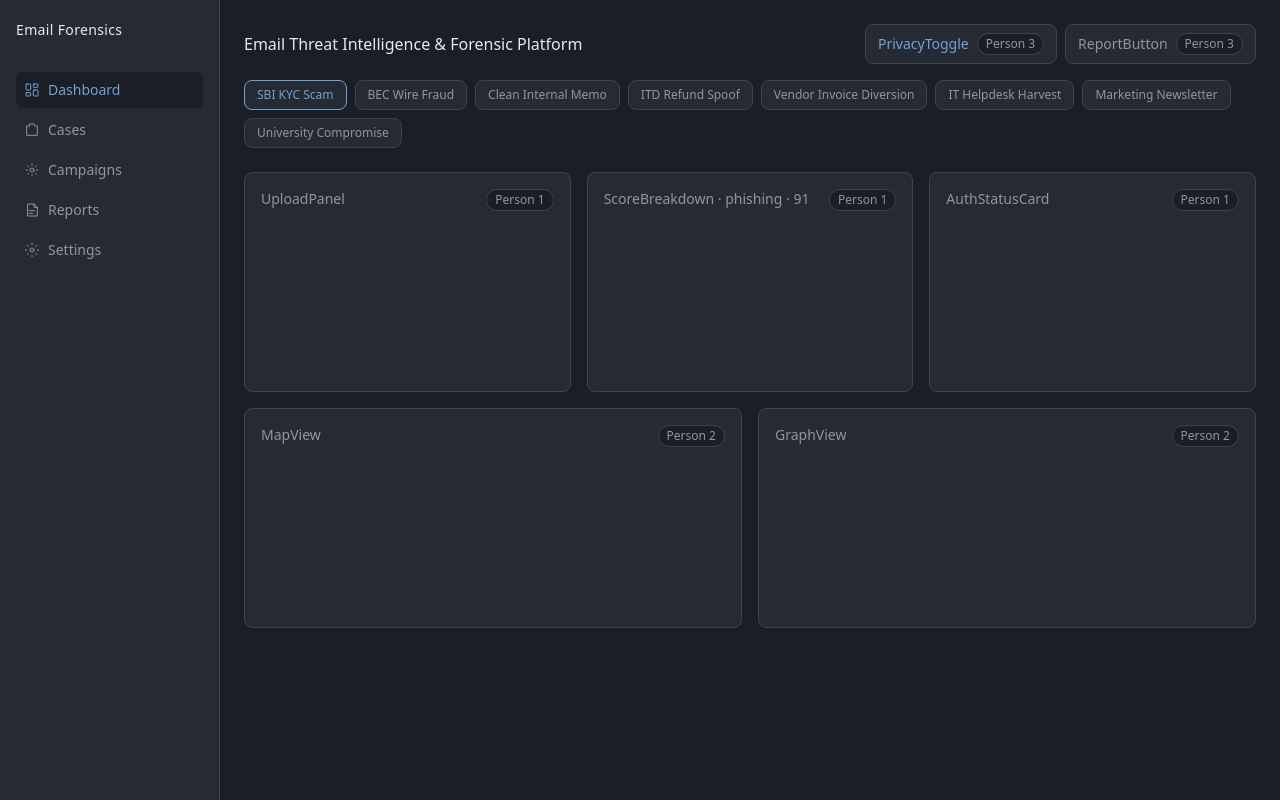
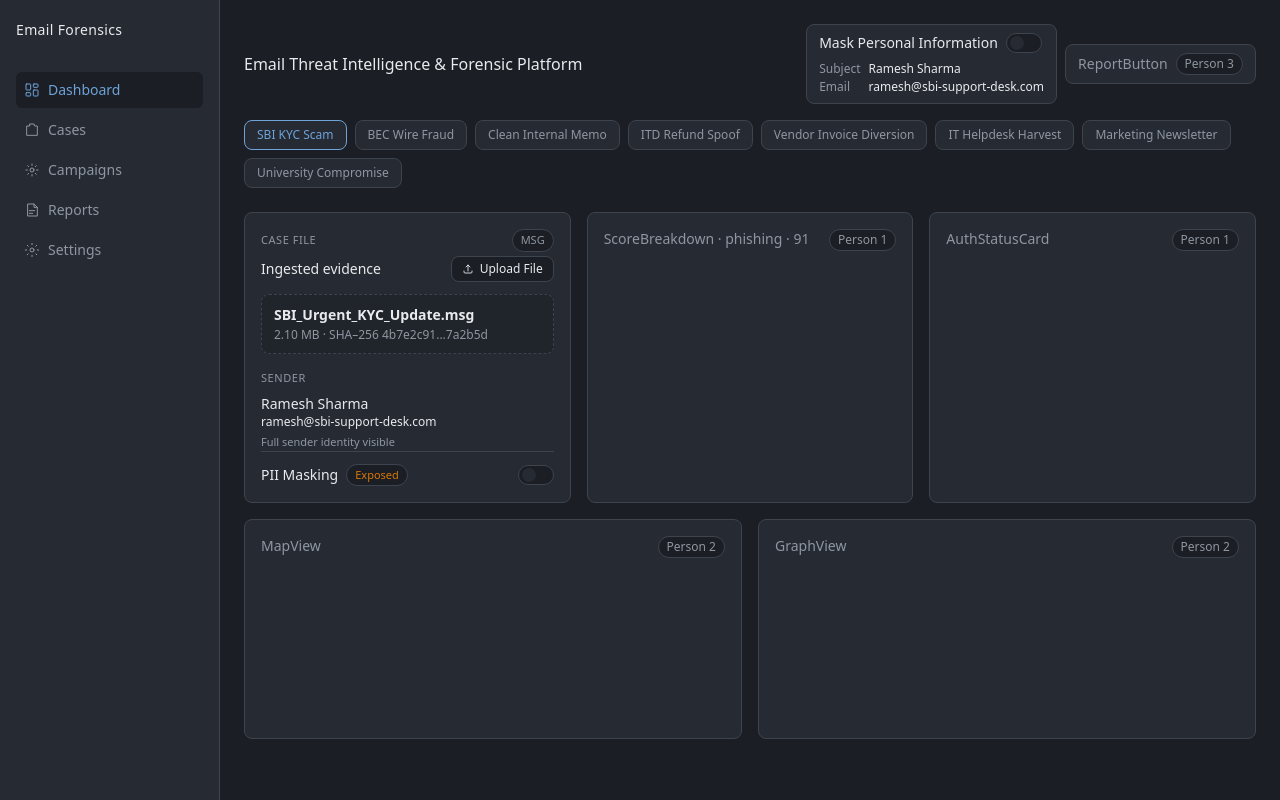
Before and after one commit to Axitya-767/Email_Threat_Detection, a Next.js app in the folder frontend/: page / in a window 1280 px wide. Built offline with nearby package versions, Linux system fonts and the light colour scheme.

Commit message:
feat(frontend): add UploadPanel component with integrated PII masking and PIN verification

```diff
--- a/frontend/app/page.js
+++ b/frontend/app/page.js
@@ -66,7 +66,7 @@ export default function Home() {
       </header>
 
       <div className="mb-4 grid grid-cols-1 gap-4 md:grid-cols-3">
-        <UploadPanel data={data} masked={masked} />
+        <UploadPanel data={data} masked={masked} setMasked={setMasked} />
         <ScoreBreakdown data={data} masked={masked} />
         <AuthStatusCard data={data} masked={masked} />
       </div>
--- a/frontend/components/PrivacyToggle.js
+++ b/frontend/components/PrivacyToggle.js
@@ -1,10 +1,69 @@
+function subjectFrom(data) {
+  return data?.metadata?.documentSubject || data?.sender?.name || "—";
+}
+
+function emailFrom(data) {
+  return data?.metadata?.email || data?.sender?.email || "—";
+}
+
+function redactName(name) {
+  if (!name || name === "—") return "*** ***";
+  return name
+    .trim()
+    .split(/\s+/)
+    .map(() => "***")
+    .join(" ");
+}
+
+function redactEmail(email) {
+  if (!email || email === "—" || !email.includes("@")) return "***@***.***";
+  const [local, domain] = email.split("@");
+  const tld = domain.includes(".") ? domain.slice(domain.lastIndexOf(".")) : ".***";
+  return `${"*".repeat(Math.max(local.length, 3))}@${"*".repeat(Math.max(domain.length - tld.length, 3))}${tld}`;
+}
+
 export default function PrivacyToggle({ data, masked, setMasked }) {
+  const maskingAvailable = data?.masked_view_available !== false;
+  const name = subjectFrom(data);
+  const email = emailFrom(data);
+
   return (
-    <div className="inline-flex items-center gap-2 rounded-lg border border-edge bg-surface px-3 py-2">
-      <span className="text-sm text-accent">PrivacyToggle</span>
-      <span className="rounded-full border border-edge bg-canvas px-2 py-0.5 text-xs text-dim">
-        Person 3
-      </span>
+    <div className="inline-flex min-w-0 max-w-full flex-col gap-2 rounded-lg border border-edge bg-surface px-3 py-2">
+      <button
+        type="button"
+        role="switch"
+        aria-checked={masked}
+        aria-label="Mask Personal Information"
+        disabled={!maskingAvailable}
+        onClick={() => setMasked(!masked)}
+        className={`inline-flex items-center gap-2 disabled:cursor-not-allowed disabled:opacity-50 ${
+          maskingAvailable ? "cursor-pointer" : ""
+        }`}
+      >
+        <span className="text-sm text-ink">Mask Personal Information</span>
+        <span
+          className={`relative inline-flex h-5 w-9 shrink-0 items-center rounded-full border ${
+            masked ? "border-accent bg-accent" : "border-edge bg-canvas"
+          }`}
+        >
+          <span
+            className={`inline-block h-3.5 w-3.5 rounded-full bg-surface transition-transform ${
+              masked ? "translate-x-[18px]" : "translate-x-[3px]"
+            }`}
+          />
+        </span>
+      </button>
+
+      <dl className="grid grid-cols-[auto_1fr] gap-x-2 gap-y-0.5 text-xs">
+        <dt className="text-dim">Subject</dt>
+        <dd className={`truncate ${masked ? "tracking-wider text-dim" : "text-ink"}`}>
+          {masked ? redactName(name) : name}
+        </dd>
+        <dt className="text-dim">Email</dt>
+        <dd className={`truncate ${masked ? "tracking-wider text-dim" : "text-ink"}`}>
+          {masked ? redactEmail(email) : email}
+        </dd>
+      </dl>
     </div>
   );
 }
--- a/frontend/components/UploadPanel.js
+++ b/frontend/components/UploadPanel.js
@@ -1,12 +1,236 @@
-export default function UploadPanel({ data, masked }) {
+'use client';
+
+import { useRef, useState } from "react";
+
+const INVESTIGATOR_PIN = "1234";
+const FALLBACK_FILE = "SBI_Urgent_KYC_Update.msg";
+const FALLBACK_NAME = "Ramesh Sharma";
+const FALLBACK_EMAIL = "ramesh@sbi-support-desk.com";
+
+function redactName(name) {
+  return name
+    .trim()
+    .split(/\s+/)
+    .map((part) => `${part[0] ?? ""}${"*".repeat(5)}`)
+    .join(" ");
+}
+
+function redactEmail(email) {
+  const [local, domain] = email.split("@");
+  if (!domain) return `${email[0] ?? ""}${"*".repeat(5)}`;
+  return `${local[0] ?? ""}${"*".repeat(5)}@${domain}`;
+}
+
+function shortenSha(sha) {
+  if (!sha || sha.length < 14) return sha || "4b7e2c91...7a2b5d";
+  return `${sha.slice(0, 8)}...${sha.slice(-6)}`;
+}
+
+function formatMb(fileSizeKb, localBytes) {
+  if (typeof localBytes === "number") {
+    return `${(localBytes / (1024 * 1024)).toFixed(2)} MB`;
+  }
+  if (typeof fileSizeKb === "number") {
+    return `${(fileSizeKb / 1024).toFixed(2)} MB`;
+  }
+  return "2.10 MB";
+}
+
+function extBadge(filename) {
+  const ext = filename.split(".").pop()?.toLowerCase();
+  return ext === "eml" ? ".eml" : "MSG";
+}
+
+export default function UploadPanel({ data, masked, setMasked }) {
+  const fileInputRef = useRef(null);
+  const [localFile, setLocalFile] = useState(null);
+  const [pinOpen, setPinOpen] = useState(false);
+  const [pin, setPin] = useState("");
+  const [pinError, setPinError] = useState("");
+
+  const fileName =
+    localFile?.name || data?.file?.name || data?.filename || FALLBACK_FILE;
+  const senderName = data?.sender?.name || FALLBACK_NAME;
+  const senderEmail = data?.sender?.email || FALLBACK_EMAIL;
+  const sizeLabel = formatMb(data?.file_size_kb, localFile?.size);
+  const shaLabel = shortenSha(data?.sha256);
+  const canMask = data?.masked_view_available !== false;
+
+  function applyMasked(next) {
+    if (typeof setMasked === "function") setMasked(next);
+  }
+
+  function closePin() {
+    setPinOpen(false);
+    setPin("");
+    setPinError("");
+  }
+
+  function onToggle() {
+    if (!canMask) return;
+    if (!masked) {
+      applyMasked(true);
+      return;
+    }
+    setPinOpen(true);
+  }
+
+  function onVerify(event) {
+    event.preventDefault();
+    if (pin.trim() !== INVESTIGATOR_PIN) {
+      setPinError("Invalid investigator PIN");
+      return;
+    }
+    applyMasked(false);
+    closePin();
+  }
+
   return (
-    <div className="flex min-h-[220px] flex-col rounded-lg border border-edge bg-surface p-4">
-      <div className="flex items-start justify-between gap-3">
-        <span className="text-sm text-dim">UploadPanel</span>
-        <span className="rounded-full border border-edge bg-canvas px-2 py-0.5 text-xs text-dim">
-          Person 1
+    <div className="relative flex min-h-[220px] flex-col rounded-lg border border-edge bg-surface p-4">
+      <div className="mb-1 flex items-center justify-between gap-2">
+        <span className="text-[11px] font-medium uppercase tracking-wider text-dim">
+          Case file
+        </span>
+        <span className="rounded-full border border-edge bg-canvas px-2 py-0.5 text-[11px] text-dim">
+          {extBadge(fileName)}
         </span>
       </div>
+
+      <div className="mb-3 flex items-center justify-between gap-2">
+        <h2 className="text-sm font-medium text-ink">Ingested evidence</h2>
+        <button
+          type="button"
+          onClick={() => fileInputRef.current?.click()}
+          className="inline-flex items-center gap-1.5 rounded-lg border border-edge bg-canvas px-2.5 py-1 text-xs text-ink"
+        >
+          <svg
+            width="12"
+            height="12"
+            viewBox="0 0 24 24"
+            fill="none"
+            stroke="currentColor"
+            strokeWidth="1.75"
+            strokeLinecap="round"
+            strokeLinejoin="round"
+            aria-hidden="true"
+          >
+            <path d="M12 16V4" />
+            <path d="m8 8 4-4 4 4" />
+            <path d="M4 16v2a2 2 0 0 0 2 2h12a2 2 0 0 0 2-2v-2" />
+          </svg>
+          Upload File
+        </button>
+        <input
+          ref={fileInputRef}
+          type="file"
+          accept=".eml,.msg"
+          className="hidden"
+          onChange={(event) => {
+            const file = event.target.files?.[0] || null;
+            setLocalFile(file);
+          }}
+        />
+      </div>
+
+      <div className="rounded-lg border border-dashed border-edge bg-canvas/50 px-3 py-2.5">
+        <p className="truncate text-sm font-semibold text-ink">{fileName}</p>
+        <p className="mt-0.5 truncate text-xs text-dim">
+          {sizeLabel} · SHA–256 {shaLabel}
+        </p>
+      </div>
+
+      <div className="mt-4">
+        <p className="mb-2 text-[11px] font-medium uppercase tracking-wider text-dim">
+          Sender
+        </p>
+        <p className={`truncate text-sm ${masked ? "text-dim" : "font-medium text-ink"}`}>
+          {masked ? redactName(senderName) : senderName}
+        </p>
+        <p className={`truncate text-xs ${masked ? "text-dim" : "text-ink"}`}>
+          {masked ? redactEmail(senderEmail) : senderEmail}
+        </p>
+        <p className="mt-1 text-[11px] text-dim">
+          {masked
+            ? "PII Masked for Investigator Protection"
+            : "Full sender identity visible"}
+        </p>
+      </div>
+
+      <div className="mt-auto flex items-center justify-between gap-3 border-t border-edge pt-3">
+        <div className="flex items-center gap-2">
+          <span className="text-sm text-ink">PII Masking</span>
+          <span
+            className={`rounded-full border border-edge bg-canvas px-2 py-0.5 text-[11px] ${
+              masked ? "text-risk-green" : "text-risk-amber"
+            }`}
+          >
+            {masked ? "Protected" : "Exposed"}
+          </span>
+        </div>
+        <button
+          type="button"
+          role="switch"
+          aria-checked={masked}
+          aria-label="PII Masking"
+          disabled={!canMask}
+          onClick={onToggle}
+          className={`relative inline-flex h-5 w-9 shrink-0 items-center rounded-full border disabled:cursor-not-allowed disabled:opacity-50 ${
+            masked ? "border-accent bg-accent" : "border-edge bg-canvas"
+          } ${canMask ? "cursor-pointer" : ""}`}
+        >
+          <span
+            className={`inline-block h-3.5 w-3.5 rounded-full bg-surface transition-transform ${
+              masked ? "translate-x-[18px]" : "translate-x-[3px]"
+            }`}
+          />
+        </button>
+      </div>
+
+      {pinOpen ? (
+        <div className="absolute inset-0 z-10 flex items-center justify-center rounded-lg bg-canvas/80 p-4">
+          <form
+            onSubmit={onVerify}
+            className="w-full rounded-lg border border-edge bg-surface p-4"
+          >
+            <p className="text-sm text-ink">Investigator verification</p>
+            <p className="mt-1 text-xs text-dim">
+              Enter the 4-digit PIN to reveal raw PII.
+            </p>
+            <input
+              type="password"
+              inputMode="numeric"
+              autoComplete="off"
+              maxLength={4}
+              value={pin}
+              onChange={(event) => {
+                setPin(event.target.value);
+                setPinError("");
+              }}
+              className="mt-3 w-full rounded-lg border border-edge bg-canvas px-3 py-2 text-sm text-ink outline-none"
+              placeholder="PIN"
+              aria-label="Investigator PIN"
+            />
+            {pinError ? (
+              <p className="mt-1 text-xs text-risk-red">{pinError}</p>
+            ) : null}
+            <div className="mt-3 flex justify-end gap-2">
+              <button
+                type="button"
+                onClick={closePin}
+                className="rounded-lg border border-edge bg-canvas px-3 py-1.5 text-xs text-dim"
+              >
+                Cancel
+              </button>
+              <button
+                type="submit"
+                className="rounded-lg border border-accent bg-surface px-3 py-1.5 text-xs text-accent"
+              >
+                Confirm
+              </button>
+            </div>
+          </form>
+        </div>
+      ) : null}
     </div>
   );
 }
```
